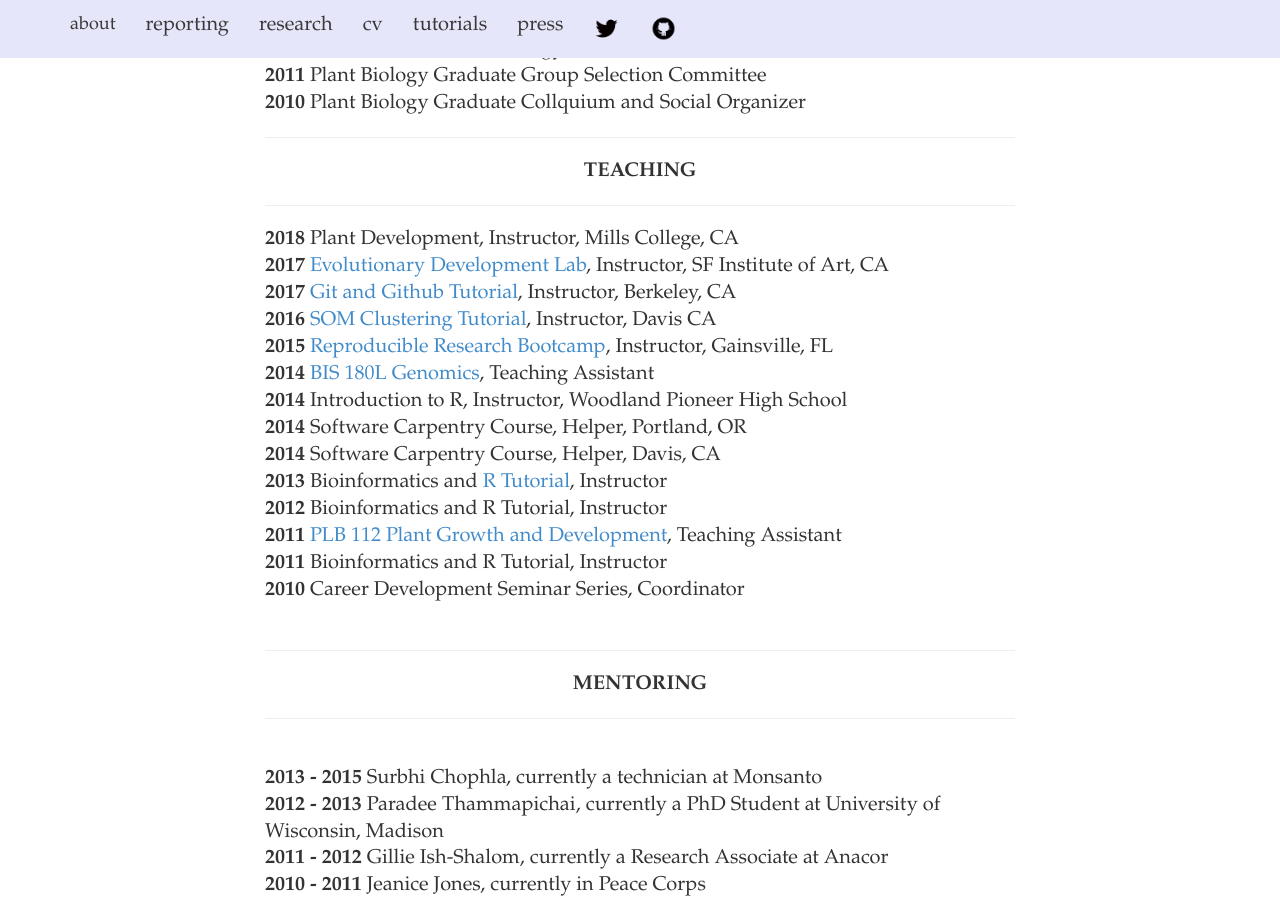
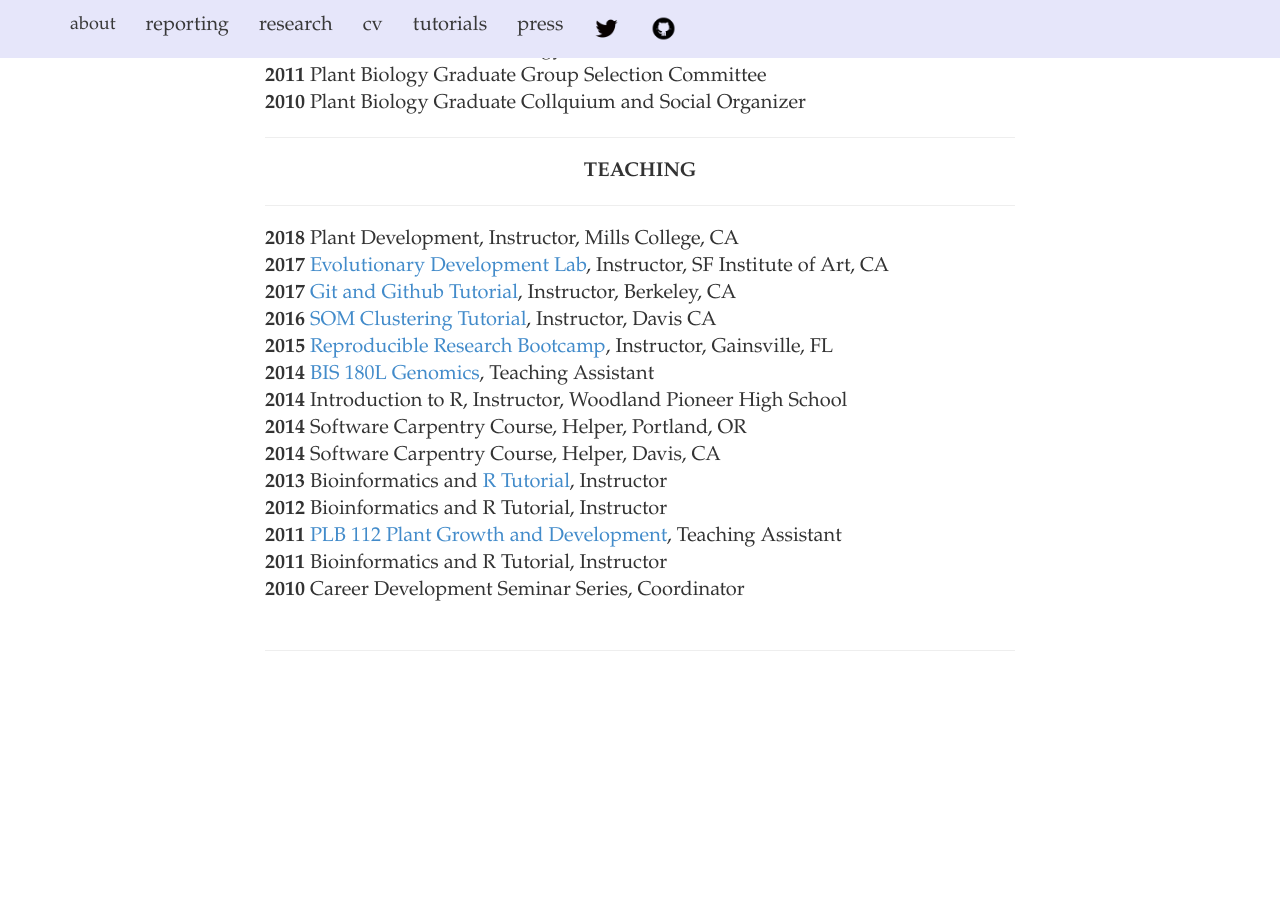
Before and after one commit to iamciera/creports, a Jekyll site: the page built from cv/index.html, in a window 1280 px wide and 900 px high, scrolled down 6530 px. Built offline with Jekyll 4.4.1, drawn with Linux system fonts in a browser that asks for light colours; nearby versions of some CDN libraries; after the commit the page ends 7202 px from its top, so only the background shows below that.

Commit message:
removed mentoring section in CV

```diff
--- a/cv/index.html
+++ b/cv/index.html
@@ -242,12 +242,6 @@ layout: default
 				<b>2010</b>  Career Development Seminar Series, Coordinator<br />
 				<br />
 				<hr />
-				<center><p><strong>MENTORING</strong></p></center>
-				<hr /><br />
-				<b>2013 - 2015</b>   Surbhi Chophla, currently a technician at Monsanto<br />
-				<b>2012 - 2013</b>   Paradee Thammapichai, currently a PhD Student at University of Wisconsin, Madison<br />
-				<b>2011 - 2012</b>   Gillie Ish-Shalom, currently a Research Associate at Anacor<br />
-				<b>2010 - 2011</b>   Jeanice Jones, currently in Peace Corps<br />
 
 		<div class="col-md-2">
 
```
